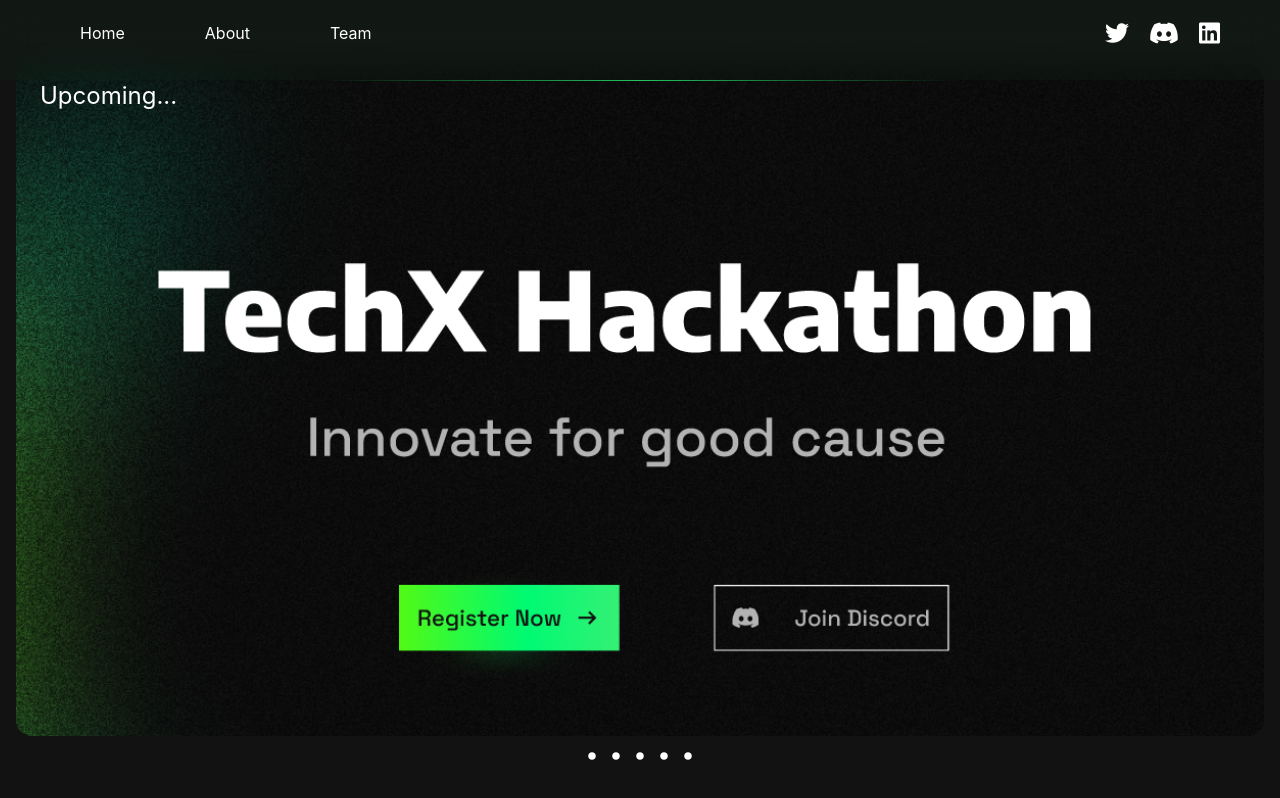
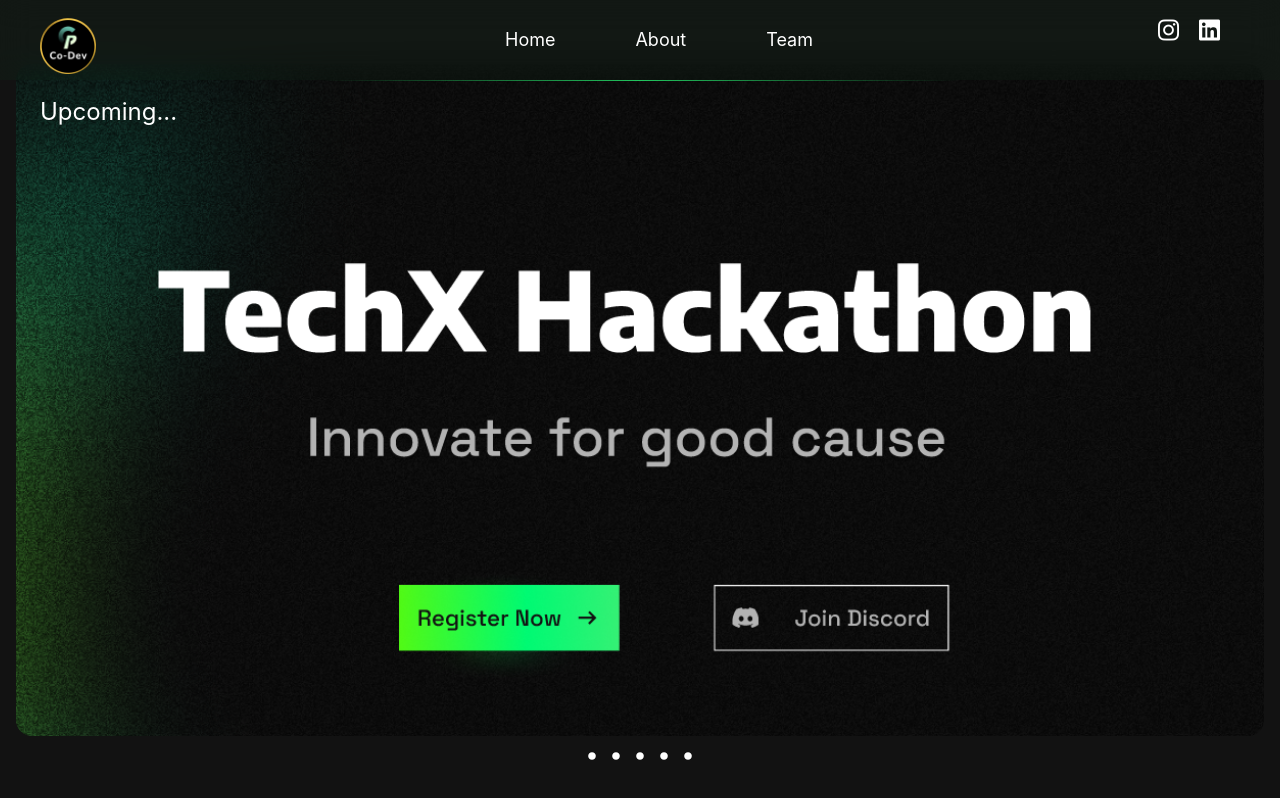
Before and after one commit to PiyushKalyanpy/foss, a React (Create React App) app: page / in a window 1280 px wide. Shown: the top 798 px of the page. Built offline with nearby package versions, Linux system fonts and the light colour scheme.

Commit message:
added logo on navbar and updated navbar UI

```diff
--- a/src/Components/Navbar.js
+++ b/src/Components/Navbar.js
@@ -1,11 +1,13 @@
 import React from 'react'
+import logo from '../Images/logo.png';
 
 function Navbar() {
   return (
-    <div className="fixed justify-between h-20 w-full bg-green-900/10  backdrop-blur-lg items-center z-20 ">
+    <div className="fixed justify-between h-20 w-full bg-green-900/10  backdrop-blur-lg items-center z-20 pt-3 ">
           <div className="flex flex-col w-full h-full ">
             <div className="flex  justify-between w-full my-auto  ">
-              <ul className="flex space-x-20 ml-20 ">
+            <img src={logo} className='w-14 ml-10' />
+              <ul className="flex mt-2 text-lg space-x-20 ml-16 ">
                 <li>Home</li>
                 <li>About</li>
                 <li>Team</li>
@@ -13,10 +15,7 @@ function Navbar() {
 
               <div className="mr-10">
                 <a href="">
-                  <i className="fa-brands fa-twitter fa-xl pr-5"></i>
-                </a>
-                <a href="">
-                  <i className="fa-brands fa-discord fa-xl pr-5"></i>
+                  <i className="fa-brands fa-instagram fa-xl pr-5"></i>
                 </a>
                 <a href="">
                   <i className="fa-brands fa-linkedin fa-xl pr-5"></i>
--- a/src/Pages/CoDev.js
+++ b/src/Pages/CoDev.js
@@ -10,7 +10,7 @@ function CoDev() {
         <Navbar />
 
         <div className='max-w-lg' >
-        <div className='absolute top-20 left-10 z-10 text-2xl'>Upcoming...</div>
+        <div className='absolute top-24 left-10 z-10 text-2xl'>Upcoming...</div>
             <Carousel />
         </div>
     </div>
```
